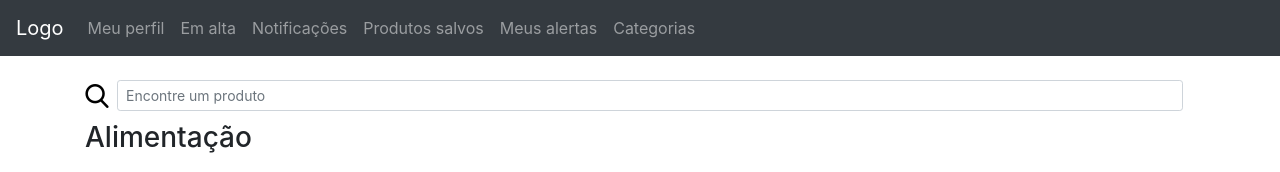
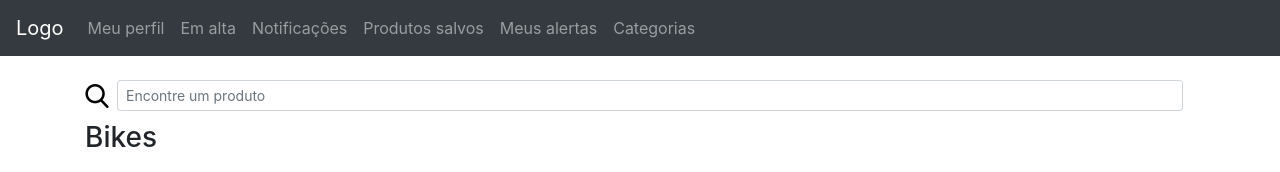
Before and after one commit to ericcoutinho/piratasdamoqueca, a plain HTML site: page bicicletas.html in a window 1280 px wide. Shown: the top 172 px of the page. Drawn offline with nearby package versions, Linux system fonts and the light colour scheme; grey boxes are pictures that could not be loaded.

Commit message:
Update bicicletas.html

```diff
--- a/bicicletas.html
+++ b/bicicletas.html
@@ -48,7 +48,7 @@
     <input class="form-control form-control-sm" type="text" placeholder="Encontre um produto"
         aria-label="Search">
     </form>
-  <h3 class="title">Alimentação</h3>
+  <h3 class="title">Bikes</h3>
 
   <div class="area-produtos">
 
```
